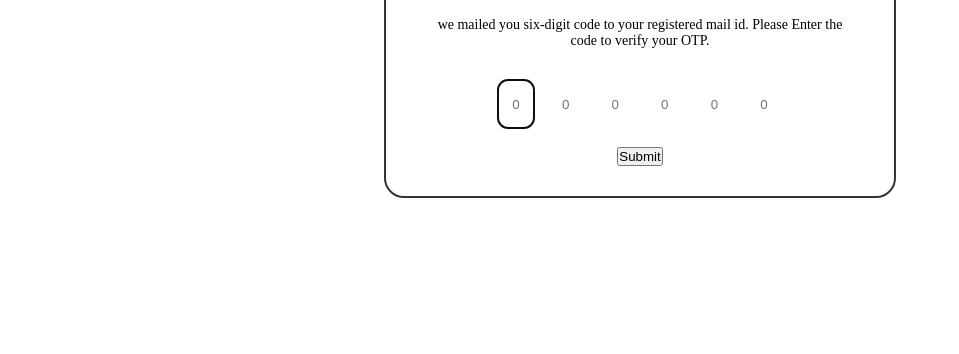
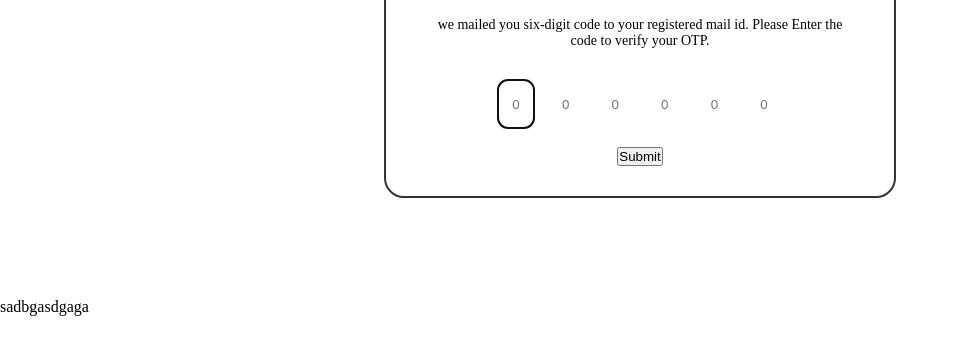
Before and after one commit to SagarKhanra/accountva, a plain HTML site: page HTML-CSS-Project---HTML-CSS---PROJECT---56hu9linmhcs/index.html in a window 1280 px wide. Shown: the part 172-526 px from the top of the page, without its empty margins (0-959 px from the left). Drawn offline with Linux system fonts and the light colour scheme.

Commit message:
first commit

```diff
--- a/HTML-CSS-Project---HTML-CSS---PROJECT---56hu9linmhcs/index.html
+++ b/HTML-CSS-Project---HTML-CSS---PROJECT---56hu9linmhcs/index.html
@@ -28,3 +28,5 @@
         </body>
     </html>
     <script src="./index.js"></script>
+
+    sadbgasdgaga
```
